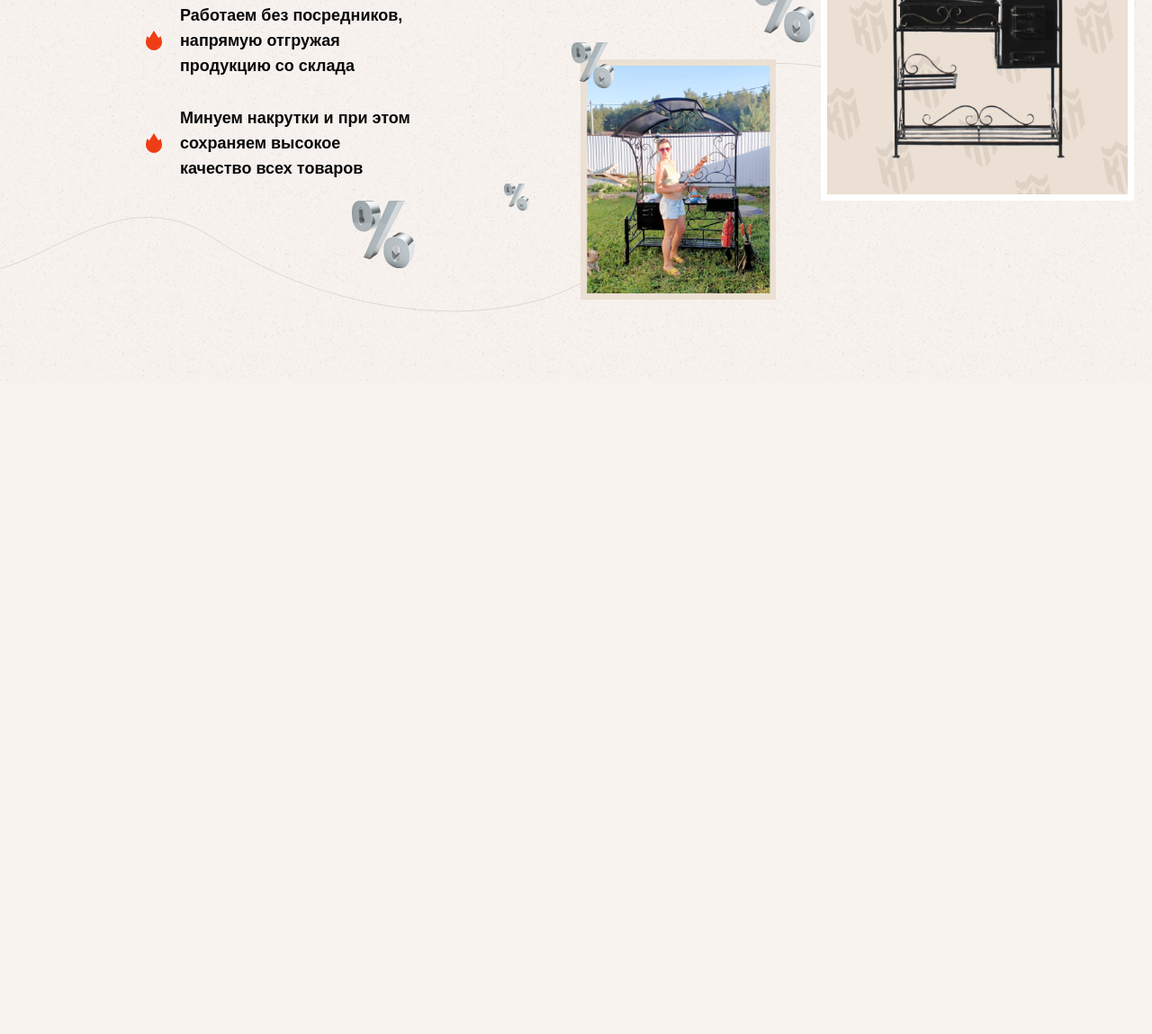
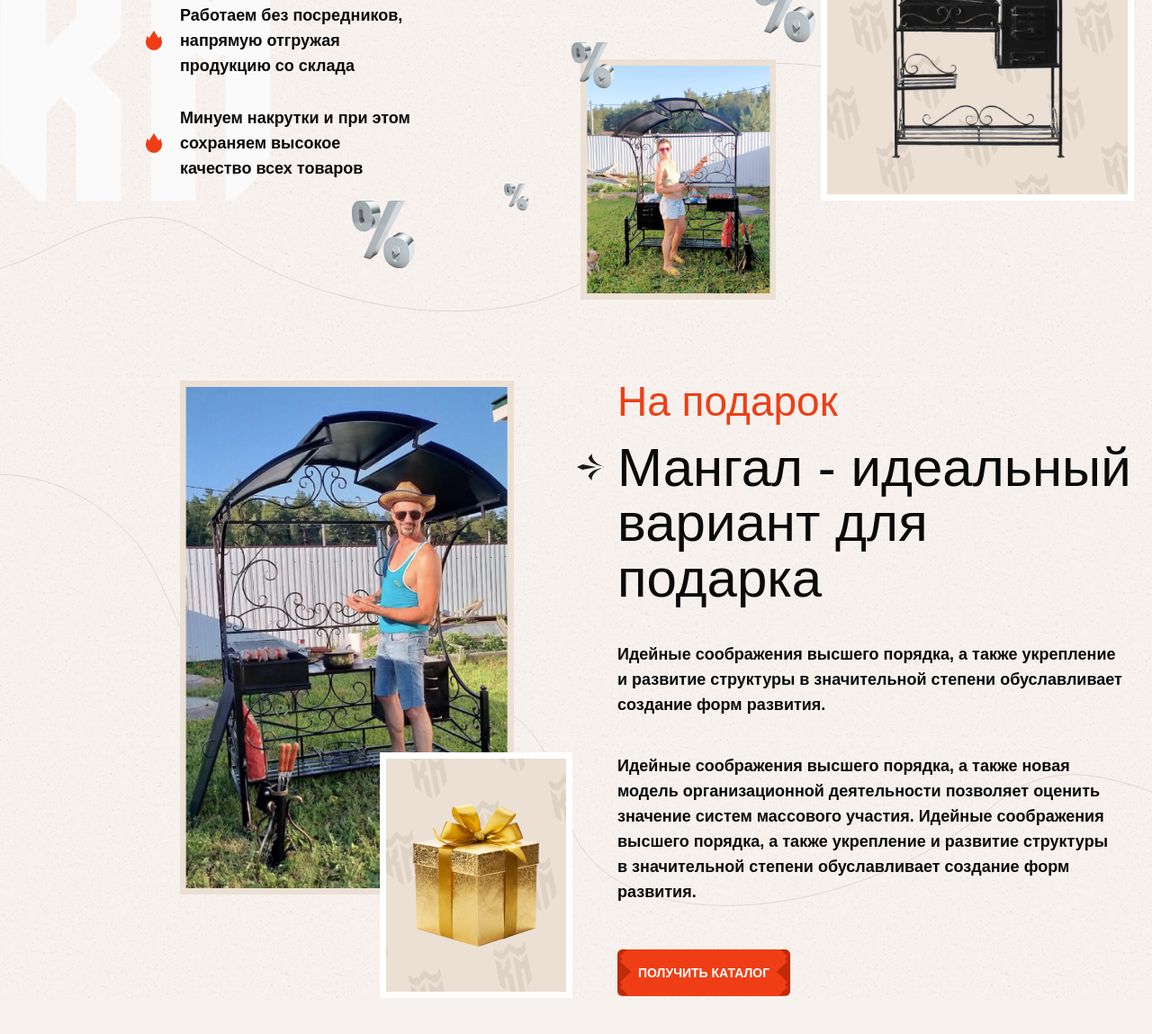
Before and after one commit to Dispersioned/web-kovmangal, a website: page app/index.html in a window 1280 px wide. Shown: the part 3171-4320 px from the top of the page at 90% size. Before the commit the page ends 3594 px from the top, so only its background shows below. Drawn offline with nearby package versions, Linux system fonts and the light colour scheme; files that its build step writes are made by us from their sources; a web font is replaced by a local one.

Commit message:
add: present section doone

```diff
--- a/app/index.html
+++ b/app/index.html
@@ -129,7 +129,7 @@
 				<!-- /.why-us -->
 
 				<section class="profit">
-					<div class="container">
+					<div class="container profit__container">
 						<div class="profit__body">
 							<span class="profit__sale-icon" id="profit__sale-icon-1"></span>
 							<span class="profit__sale-icon" id="profit__sale-icon-2"></span>
@@ -168,6 +168,29 @@
 					<!-- /.container -->
 				</section>
 				<!-- /.profit -->
+
+				<section class="present">
+					<div class="container">
+						<div class="present__body">
+							<div class="present__images">
+								<div class="present__img img-bg-pattern"><img src="img/present/present-img-1.png" alt="Камин" /></div>
+								<div class="present__img img-bg-pattern img-border-white"><img src="img/present/present-img-2.png" alt="Подарок" /></div>
+							</div>
+							<!-- /.present__images -->
+							<div class="present__content section-content">
+								<span class="present__heading-info section-heading-info">На подарок</span>
+								<h2 class="present__heading section-heading">Мангал - идеальный вариант для подарка</h2>
+								<p class="present__text section-text">Идейные соображения высшего порядка, а&nbsp;также укрепление и&nbsp;развитие структуры в&nbsp;значительной степени обуславливает создание форм развития.</p>
+								<p class="present__text section-text">Идейные соображения высшего порядка, а&nbsp;также новая модель организационной деятельности позволяет оценить значение систем массового участия. Идейные соображения высшего порядка, а&nbsp;также укрепление и&nbsp;развитие структуры в&nbsp;значительной степени обуславливает создание форм развития.</p>
+								<a href="#" class="btn btn--big present__btn">получить каталог</a>
+							</div>
+							<!-- /.present__content -->
+						</div>
+						<!-- /.present__body -->
+					</div>
+					<!-- /.container -->
+				</section>
+				<!-- /.present -->
 			</main>
 			<!-- /.main -->
 			@@include('_footer.html')
--- a/app/scss/general.scss
+++ b/app/scss/general.scss
@@ -109,6 +109,9 @@
 		font-size: 60px;
 		margin-top: 20px;
 	}
+	@media (max-width: 1199px) {
+		font-size: 50px;
+	}
 	@media (max-width: 991px) {
 		font-size: 45px;
 	}
@@ -213,6 +216,11 @@
 	}
 }
 
+// div is used to increase specificity
+div.img-border-white {
+	border: 7px solid $white;
+}
+
 .fullscreen {
 	background: url('../img/header/background-line-1.svg') center / cover;
 	min-height: 100vh;
--- /dev/null
+++ b/app/scss/present.scss
@@ -0,0 +1,117 @@
+.present {
+	margin-bottom: 200px;
+	background: url(../img/present/background-line-1.svg) center / contain no-repeat;
+
+	@media (max-width: 1199px) {
+		margin-bottom: 150px;
+	}
+	@media (max-width: 991px) {
+		margin-bottom: 110px;
+	}
+	@media (max-width: 767px) {
+		margin-bottom: 90px;
+	}
+
+	// .present__body
+
+	&__body {
+		display: grid;
+		grid-auto-flow: column;
+		grid-template-columns: fit-content(100%) minmax(500px, 1fr);
+		column-gap: 50px;
+		row-gap: 50px;
+
+		@media (max-width: 991px) {
+			grid-auto-flow: row;
+			grid-template-columns: 1fr;
+		}
+	}
+
+	// .present__images
+
+	&__images {
+		position: relative;
+		align-self: flex-start;
+
+		@media (max-width: 991px) {
+			position: static;
+
+			> * {
+				position: relative;
+				left: 50%;
+				transform: translateX(-50%);
+			}
+		}
+	}
+
+	// .present__img
+
+	&__img {
+		border: 7px solid #ebe0d3;
+
+		&:first-child {
+			max-width: 85%;
+			@media (max-width: 991px) {
+				max-width: max-content;
+			}
+		}
+		&:last-child {
+			position: absolute;
+			right: 0;
+			bottom: -20%;
+			max-width: 50%;
+			padding: 50px 30px;
+
+			@media (max-width: 991px) {
+				position: relative;
+				top: -50px;
+				max-width: max-content;
+			}
+			@media (max-width: 576px) {
+				max-width: 60%;
+			}
+		}
+	}
+
+	// .present__content
+
+	&__content {
+		@media (max-width: 991px) {
+			grid-row: 1 / 3;
+		}
+	}
+
+	// .present__heading-info
+
+	&__heading-info {
+	}
+
+	// .present__heading
+
+	&__heading {
+	}
+
+	// .present__text
+
+	&__text {
+		margin-top: 40px;
+
+		@media (max-width: 767px) {
+			margin-top: 25px;
+		}
+
+		&:first-child {
+			margin-top: 30px;
+		}
+	}
+
+	// .present__btn
+
+	&__btn {
+		margin-top: 50px;
+
+		@media (max-width: 991px) {
+			position: relative;
+		}
+	}
+}
--- a/app/scss/profit.scss
+++ b/app/scss/profit.scss
@@ -226,9 +226,5 @@
 				margin-left: 0;
 			}
 		}
-
-		&.img-border-white {
-			border: 7px solid $white;
-		}
 	}
 }
--- a/app/scss/style.scss
+++ b/app/scss/style.scss
@@ -81,5 +81,6 @@ body {
 @import 'factory.scss';
 @import 'why-us.scss';
 @import 'profit.scss';
+@import 'present.scss';
 // @import 'yourfile.scss';
 @import 'footer.scss';
```
Also changed, not shown: app/img/content-bg-img-grey.svg (added), app/img/content-bg-img-white.svg (added), app/img/present/background-line-1.svg (added), app/img/present/present-img-1.png (added), app/img/present/present-img-2.png (added).
